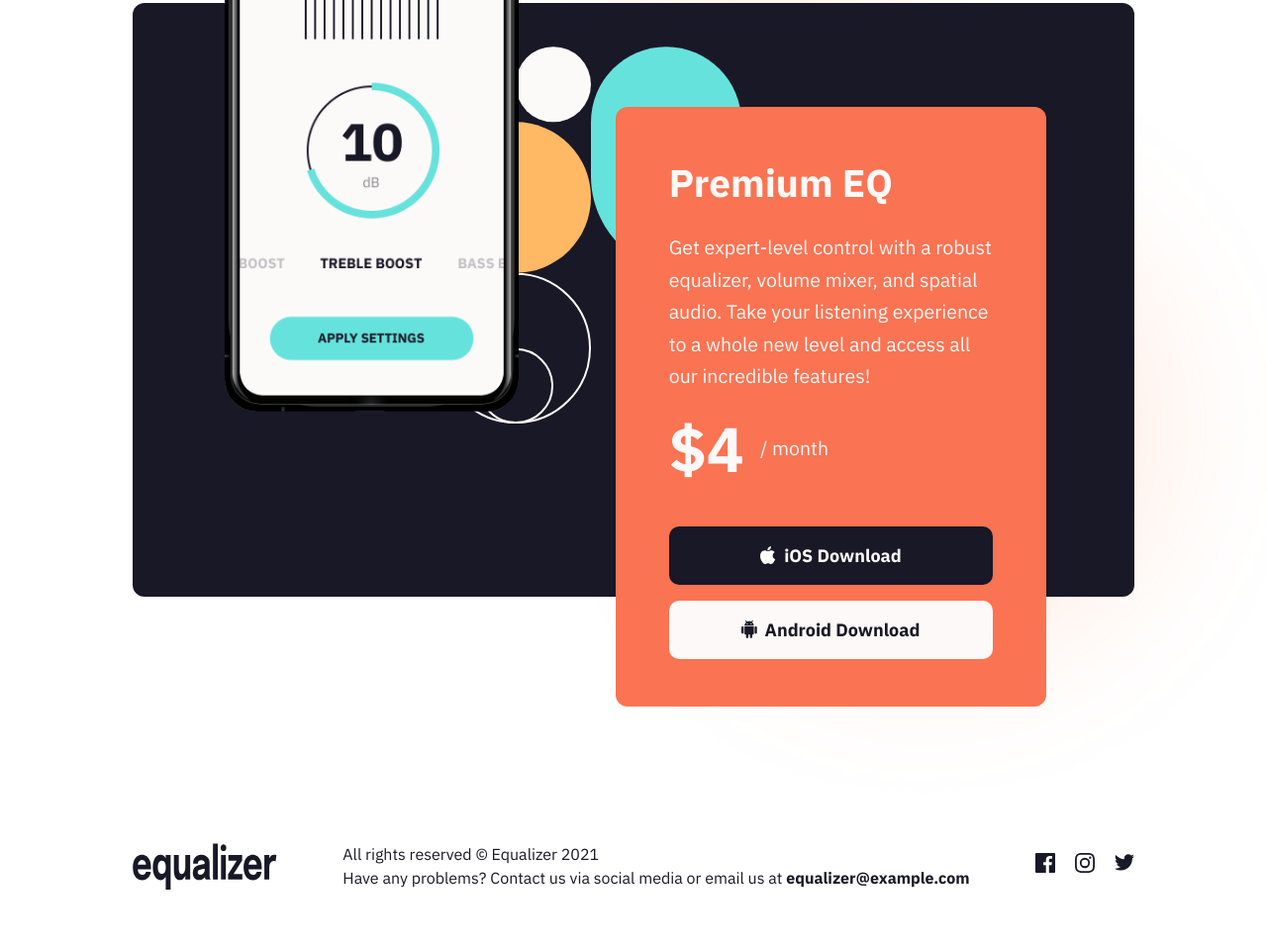
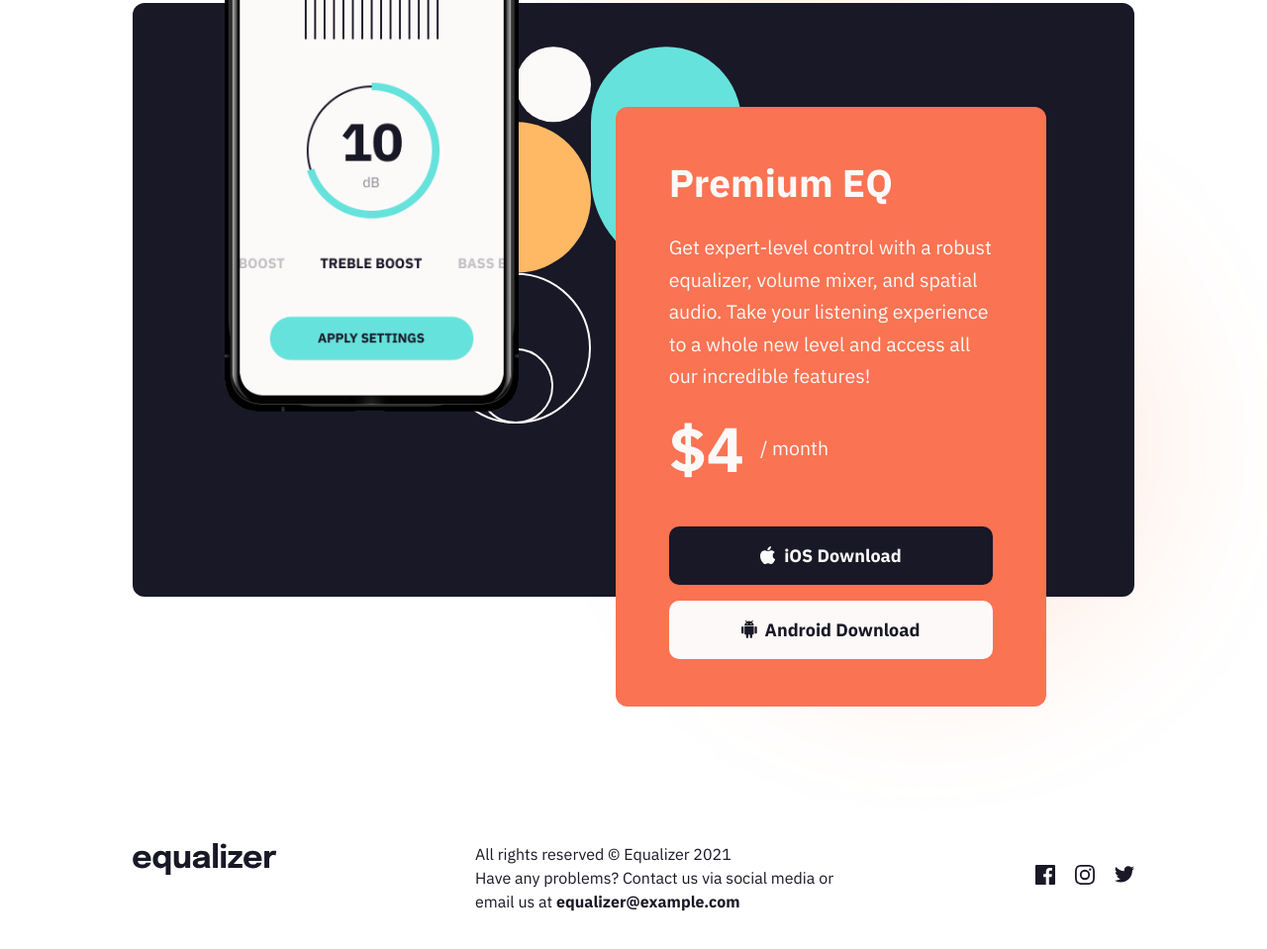
Before and after one commit to SamHemingway/equalizer-landing-page, a plain HTML site: page index.html in a window 1280 px wide. Shown: the part 884-1843 px from the top of the page at 99% size. Drawn offline with Linux system fonts and the light colour scheme.

Commit message:
Fixed size of footer-body

```diff
--- a/styles/global.css
+++ b/styles/global.css
@@ -293,6 +293,14 @@ article {
   padding-inline: clamp(0rem, -6.107vw + 2.931rem, 1.5rem);
 }
 
+.logo-footer {
+  align-self: start;
+}
+
+.footer-body {
+  max-inline-size: 22.875rem;
+}
+
 .footer-socials {
   display: flex;
   gap: 1.25rem;
```
